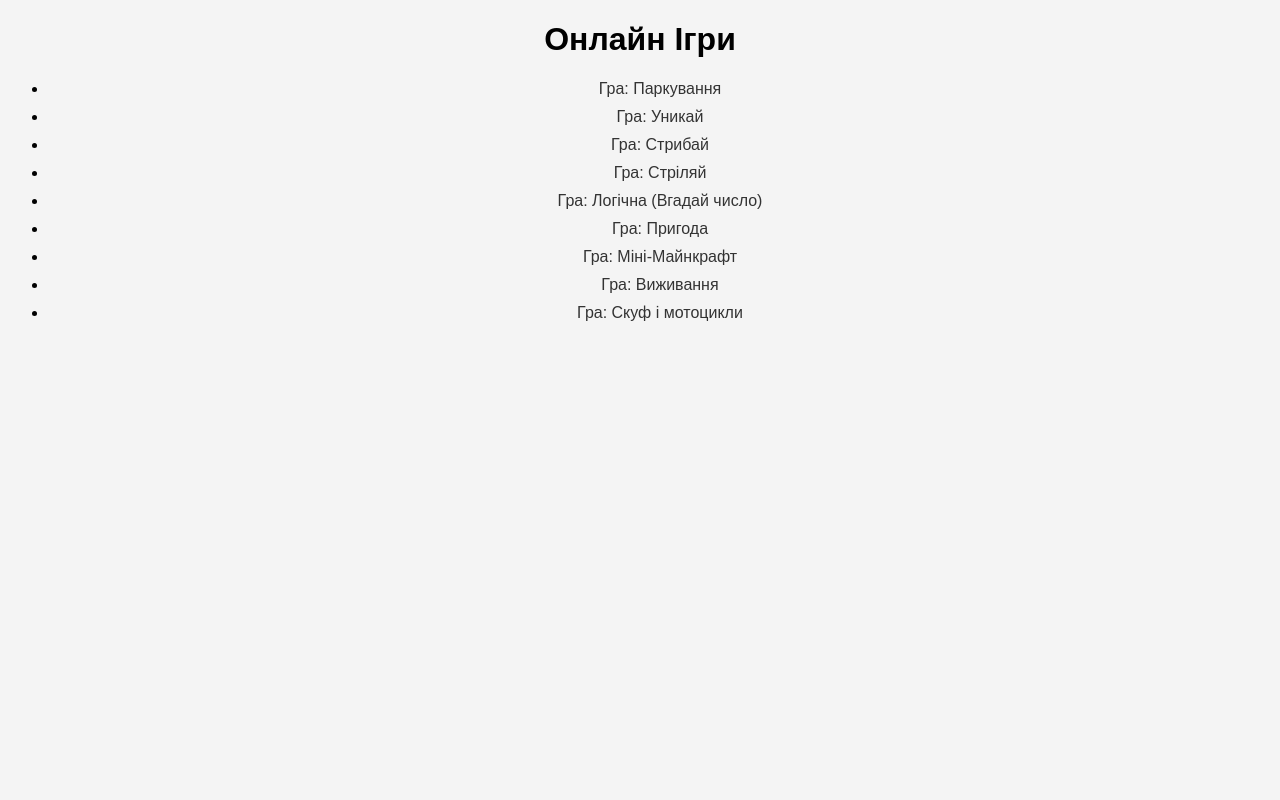
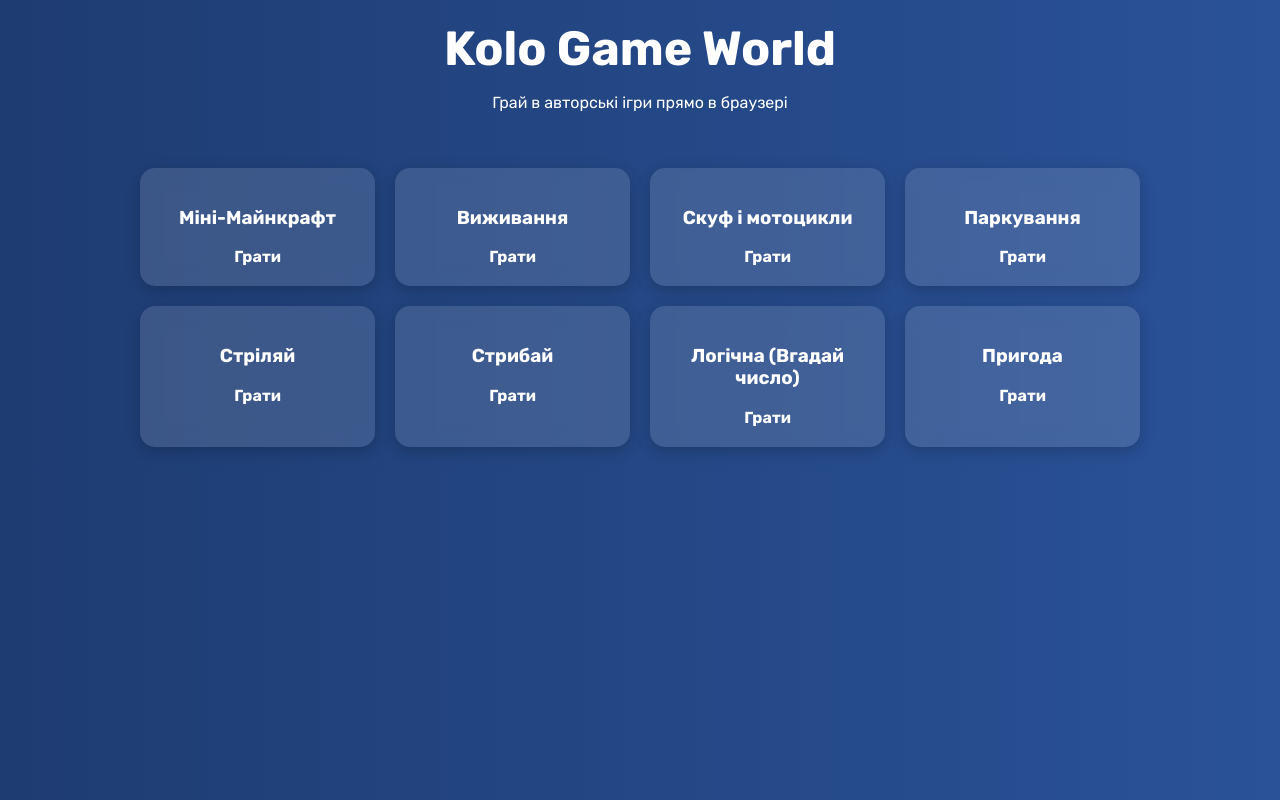
Before and after one commit to kolgggg/Kolo-Game, a plain HTML site: page index.html in a window 1280 px wide. Drawn offline with Linux system fonts and the light colour scheme; files that its build step writes are made by us from their sources.

Commit message:
Add files via upload

```diff
--- a/index.html
+++ b/index.html
@@ -2,21 +2,95 @@
 <html lang="uk">
 <head>
   <meta charset="UTF-8">
-  <title>Мої Ігри</title>
-  <link rel="stylesheet" href="css/style.css">
+  <meta name="viewport" content="width=device-width, initial-scale=1.0">
+  <title>Kolo Games</title>
+  <link href="https://fonts.googleapis.com/css2?family=Rubik:wght@400;700&display=swap" rel="stylesheet">
+  <style>
+    body {
+      margin: 0;
+      font-family: 'Rubik', sans-serif;
+      background: linear-gradient(to right, #1e3c72, #2a5298);
+      color: #fff;
+      display: flex;
+      flex-direction: column;
+      align-items: center;
+      padding: 20px;
+    }
+    header {
+      text-align: center;
+      margin-bottom: 40px;
+    }
+    h1 {
+      font-size: 3rem;
+      margin: 0;
+    }
+    .game-grid {
+      display: grid;
+      grid-template-columns: repeat(auto-fit, minmax(200px, 1fr));
+      gap: 20px;
+      width: 100%;
+      max-width: 1000px;
+    }
+    .game-card {
+      background: #ffffff20;
+      border-radius: 15px;
+      padding: 20px;
+      text-align: center;
+      backdrop-filter: blur(10px);
+      box-shadow: 0 4px 15px rgba(0,0,0,0.2);
+      transition: transform 0.3s;
+    }
+    .game-card:hover {
+      transform: scale(1.05);
+    }
+    .game-card a {
+      color: #fff;
+      font-weight: bold;
+      text-decoration: none;
+      display: block;
+      margin-top: 10px;
+    }
+  </style>
 </head>
 <body>
-  <h1>Онлайн Ігри</h1>
-  <ul>
-    <li><a href="games/parking.html">Гра: Паркування</a></li>
-    <li><a href="games/avoid.html">Гра: Уникай</a></li>
-  <li><a href="games/jump.html">Гра: Стрибай</a></li>
-<li><a href="games/shooter.html">Гра: Стріляй</a></li>
-<li><a href="games/logic.html">Гра: Логічна (Вгадай число)</a></li>
-<li><a href="games/adventure.html">Гра: Пригода</a></li>
-<li><a href="games/minecraft.html">Гра: Міні-Майнкрафт</a></li>
-<li><a href="games/survival.html">Гра: Виживання</a></li>
-<li><a href="games/skuf.html">Гра: Скуф і мотоцикли</a></li>
-</ul>
+  <header>
+    <h1>Kolo Game World</h1>
+    <p>Грай в авторські ігри прямо в браузері</p>
+  </header>
+  <section class="game-grid">
+
+    <div class="game-card">
+      <h3>Міні-Майнкрафт</h3>
+      <a href="games/minecraft.html">Грати</a>
+    </div>
+    <div class="game-card">
+      <h3>Виживання</h3>
+      <a href="games/survival.html">Грати</a>
+    </div>
+    <div class="game-card">
+      <h3>Скуф і мотоцикли</h3>
+      <a href="games/skuf.html">Грати</a>
+    </div>
+    <div class="game-card">
+      <h3>Паркування</h3>
+      <a href="games/parking.html">Грати</a>
+    </div>
+    <div class="game-card">
+      <h3>Стріляй</h3>
+      <a href="games/shooter.html">Грати</a>
+    </div>
+    <div class="game-card">
+      <h3>Стрибай</h3>
+      <a href="games/jump.html">Грати</a>
+    </div>
+    <div class="game-card">
+      <h3>Логічна (Вгадай число)</h3>
+      <a href="games/logic.html">Грати</a>
+    </div>
+    <div class="game-card">
+      <h3>Пригода</h3>
+      <a href="games/adventure.html">Грати</a>
+    </div>
+  </section>
 </body>
 </html>
```
